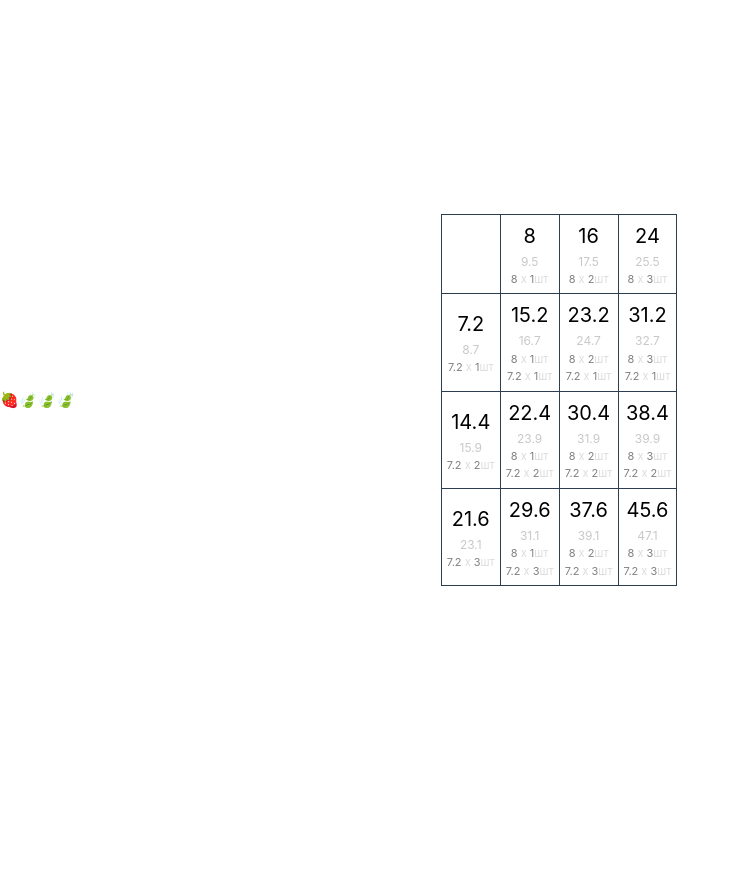
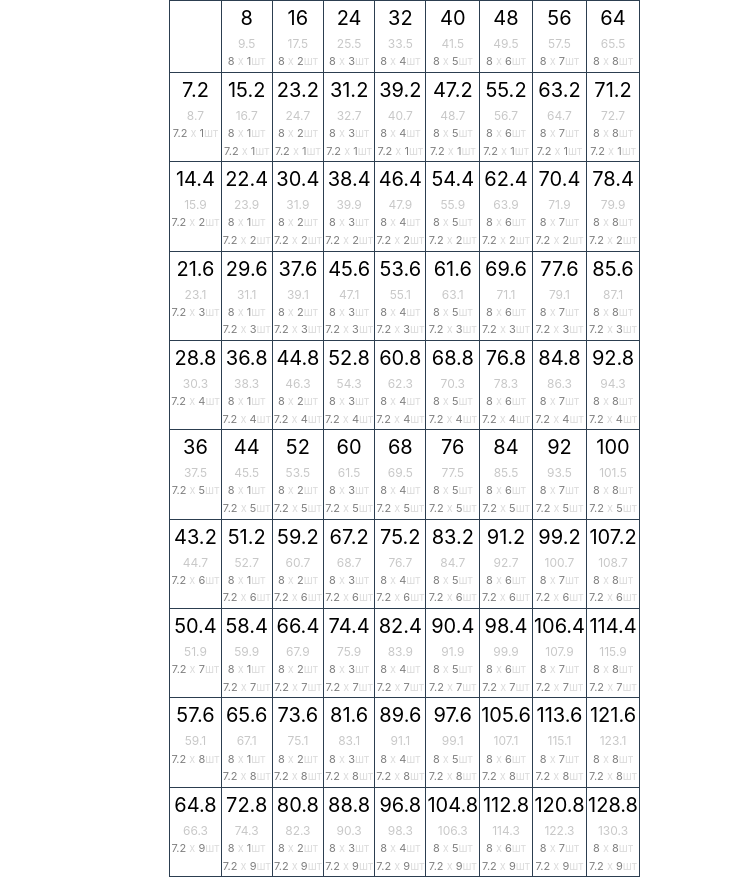
Before and after one commit to carculatr/carculatr-carculatr.github.io, a Vue app: page / in a window 1280 px wide. Shown: the whole page, without its empty margins (0-739 px from the left). Before the commit the page ends 800 px from the top, so only its background shows below. Built offline with nearby package versions, Linux system fonts and the light colour scheme.

Commit message:
table v1

```diff
--- a/index.html
+++ b/index.html
@@ -7,7 +7,6 @@
     <title>⚡Каркулятор</title>
   </head>
   <body>
-    🍓🍃🍃🍃
     <div id="app"></div>
     <script type="module" src="/src/main.js"></script>
   </body>
--- a/src/components/table/TableBox.vue
+++ b/src/components/table/TableBox.vue
@@ -1,48 +1,50 @@
 <script setup>
+import { ref, onMounted } from 'vue'
 import TableLine from './TableLine.vue'
 import { useMovieStore } from '../../stores/dataForCalculation'
 const moveieStore = useMovieStore()
+const rollLength = 71
+const rowCount = ref(1)
+const lineCount = ref(5)
+
+var  calculatePc = function() {
+  console.log('🧴', `
+ ${rollLength} / ${moveieStore.movies[0].meter}
+ ${rollLength / moveieStore.movies[0].meter}
+ ${Math.round(rollLength / moveieStore.movies[0].meter)}
+  `)
+  rowCount.value = Math.round(rollLength / moveieStore.movies[0].meter);
+  lineCount.value = Math.round(rollLength / moveieStore.movies[1].meter);
+
+
+}
+calculatePc();
 </script>
 
 <script>
 export default {
   data: function () {
     return {
-      maxRollLentgh: 70,
-      rowCount: 4,
-      lineCount: 4,
+      // maxRollLentgh: 70, //максимальный метраж ролика который рассчиывать
+      // rowCount: 4,
+      // lineCount: 4
     }
   },
-  computed: {
-    // evenNumbers() {
-    //   // var qwe = this.numbers.filter(number => number % 2 === 0);
-    //   var qwe2 = Array(this.rowCount)
-    //     .fill()
-    //     .map((e, i) => i + 1);
-    //     console.log("😶",qwe2)
-    //   return qwe2
-    // }
+  created: function () {
+    //рассчитать кол-во штук
   }
 }
 </script>
 
 <template>
-
-  <!-- 🤯{{ moveieStore }}🤯 -->
-    <table>
-      <tbody>
-        <!-- :movie="movie" -->
-        <!-- <TableLine v-for="n in evenNumbers" :key="n"  :lineNumber="n"/> -->
-        <TableLine  v-for="n in lineCount" :key="n" :rowCount="rowCount" :lineNumber="n"/>
-      </tbody>
-    </table>
+  <table>
+    <tbody>
+      <TableLine v-for="n in lineCount" :key="n" :rowCount="rowCount" :lineNumber="n" />
+    </tbody>
+  </table>
 </template>
 <style>
-table{
-    border-collapse: collapse;
-}
-td {
-  /* background: gold; */
-  /* margin: 3px; */
+table {
+  border-collapse: collapse;
 }
 </style>
--- a/src/components/table/TableLine.vue
+++ b/src/components/table/TableLine.vue
@@ -21,14 +21,14 @@ export default {
     }
   },
   computed: {
-    evenNumbers() {
-      // var qwe = this.numbers.filter(number => number % 2 === 0);
-      var qwe2 = Array(this.rowCount)
-        .fill()
-        .map((e, i) => i + 1)
-      // console.log("🍓",qwe);
-      return qwe2
-    }
+    // evenNumbers() {
+    //   // var qwe = this.numbers.filter(number => number % 2 === 0);
+    //   var qwe2 = Array(this.rowCount)
+    //     .fill()
+    //     .map((e, i) => i + 1)
+    //   // console.log("🍓",qwe);
+    //   return qwe2
+    // }
   }
 }
 </script>
--- a/src/components/table/TableRow.vue
+++ b/src/components/table/TableRow.vue
@@ -1,6 +1,6 @@
 <script setup>
 import { ref, onMounted } from 'vue'
-import TableRow from './TableRow.vue'
+// import TableRow from './TableRow.vue'
 import { useMovieStore } from '../../stores/dataForCalculation'
 const moveieStore = useMovieStore()
 
@@ -8,80 +8,39 @@ const props = defineProps({
   rowNumber: Number,
   lineNumber: Number
 })
-const pc1 = props.rowNumber - 1;
-const pc2 = props.lineNumber - 1;
-
-// const pc2
-console.log("😶",props.rowNumber);
-const rollLength2 = ref(40)
+const pc1 = props.rowNumber - 1
+const pc2 = props.lineNumber - 1
+const rollLength = ref(0)
 function calculate() {
-  // count.value++
-  var meter1 = moveieStore.movies[0].meter //метраж1
-  var meter2 = moveieStore.movies[1].meter //метраж2
-  // var numRow = props.rowNumber-1
-  // var numLine = props.lineNumber-1
-
-  // var summ = meter1 * numRow + meter2 * numLine
+  var meter1 = moveieStore.movies[0].meter * 1000 //метраж1 (умноженный на 1000 дабы избавиться от бага с плавающей запятой)
+  var meter2 = moveieStore.movies[1].meter * 1000 //метраж2
   var summ = meter1 * pc1 + meter2 * pc2
-
-  console.log('💩', summ)
-
-  rollLength2.value = summ
-
-  // moveieStore.movies[0].meter }} x {{ rowNumber }}шт</div> -->
-  // <!-- <div> {{ moveieStore.movies[1].meter }} x {{ lineNumber }}шт </div> -->
+  summ = summ / 1000 //обход бага с плавающей запятой
+  rollLength.value = summ
+  //   console.log(`
+  // ${meter1} * ${pc1} + ${meter2} * ${pc2}
+  //   ${summ/1000}`);
 }
 calculate()
-// reactive state
-
-// const emit = defineEmits(['change', 'delete'])
-</script>
-<script>
-// import { useMovieStore } from '../../stores/dataForCalculation'
-// import { createPinia } from 'pinia';
-// const moveieStore = useMovieStore()
-export default {
-  // props: {
-  // rowNumber: Number,
-  // lineNumber: Number
-  // },
-  data: function () {
-    return {
-      rollLength: '333',
-      // msg: 'Я родился',
-      rowCount: 5,
-      lineCount: 5,
-      numbers: [1, 2, 3, 4, 5] //DEL
-      // displayCounter: '',
-      // meter: 7.23,
-      // focused: false
-    }
-  },
-  methods: {
-    evenNumbers() {
-      // var qwe = this.numbers.filter(number => number % 2 === 0);
-      var qwe2 = Array(this.rowCount)
-        .fill()
-        .map((e, i) => i + 1)
-      var qwe3 = this.rowNumber
-      console.log('🍓')
-      return qwe3
-    }
-  }
-}
 </script>
 
 <template>
   <td>
-    <div class="cell" v-if="pc1!=0 || pc2!=0">
-      <div class="rollLength">{{ rollLength2 }}</div>
-      <div class="poltora">{{ rollLength2+1.5 }}</div>
+    <div class="cell" v-if="pc1 != 0 || pc2 != 0">
+      <div class="rollLength">{{ rollLength }}</div>
+      <div class="poltora">{{ rollLength + 1.5 }}</div>
 
-      <div class="pc" v-if="pc1!=0">
-        <div>{{ moveieStore.movies[0].meter }} <span class="x">x</span> {{ pc1 }}<span class="pc-descripion">шт</span></div>
+      <div class="pc" v-if="pc1 != 0">
+        <div>
+          {{ moveieStore.movies[0].meter }} <span class="x">x</span> {{ pc1
+          }}<span class="pc-descripion">шт</span>
+        </div>
       </div>
-      <div class="pc" v-if="pc2!=0">
-        <div>{{ moveieStore.movies[1].meter }} <span class="x">x</span> {{ pc2 }}<span class="pc-descripion">шт</span></div>
+      <div class="pc" v-if="pc2 != 0">
+        <div>
+          {{ moveieStore.movies[1].meter }} <span class="x">x</span> {{ pc2
+          }}<span class="pc-descripion">шт</span>
+        </div>
       </div>
     </div>
   </td>
@@ -92,35 +51,40 @@ export default {
   color: black;
   font-size: 20px;
 }
-.pc{
+.pc {
   font-size: 11px;
   /* background: red; */
-  border-radius:3px;
+  border-radius: 3px;
   /* padding:3px; */
   color: gray;
 }
-.poltora{
-font-size:12px;
-color:rgb(200, 200, 200);
+.poltora {
+  font-size: 12px;
+  color: rgb(200, 200, 200);
 }
 .cell {
+  /* background: gold; */
+  top: 0px;
+  position: relative;
+  /* position: absolute; */
   display: flex;
   align-items: center;
   flex-direction: column;
   /* border: solid blue 1px; */
 }
-td{
-
+td {
   /* background: tomato; */
   /* margin:0px; */
-  border:1px solid;
-  padding:5px;
+  border: 1px solid;
+  /* padding: 5px; */
+  padding-top: none;
+  vertical-align: top;
 }
 
-.x,.pc-descripion{
+.x,
+.pc-descripion {
   /* background: red; */
   /* padding:0 1px ; */
-  color:rgb(220, 220, 220);
+  color: rgb(220, 220, 220);
 }
-
 </style>
```
